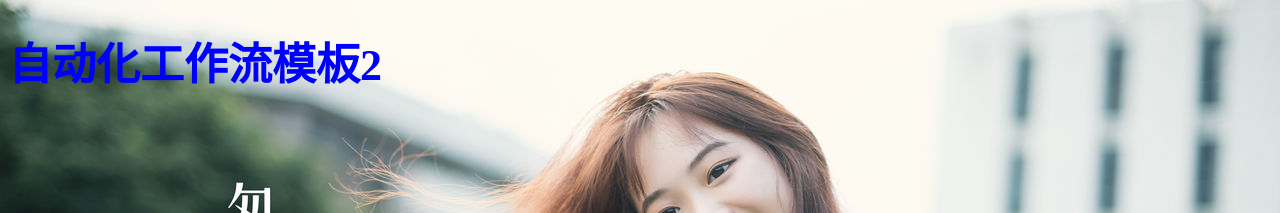
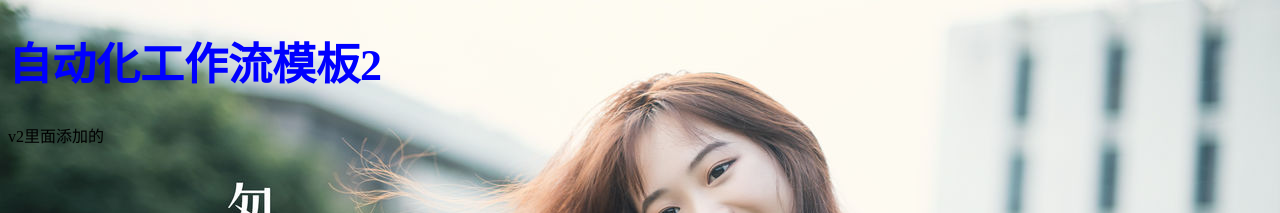
Before and after one commit to hemingmin/git-demo, a website: page src/index.html in a window 1280 px wide. Shown: the top 213 px of the page. Drawn offline with nearby package versions, Linux system fonts and the light colour scheme; files that its build step writes are made by us from their sources.

Commit message:
v2第一次提交

```diff
--- a/src/index.html
+++ b/src/index.html
@@ -10,6 +10,7 @@
 <body>
     <!-- 注释测试 -->
     <h1>自动化工作流模板2</h1>
+    <p>v2里面添加的</p>
     <script src="scripts/all.js"></script>
 </body>
 </html>
```
